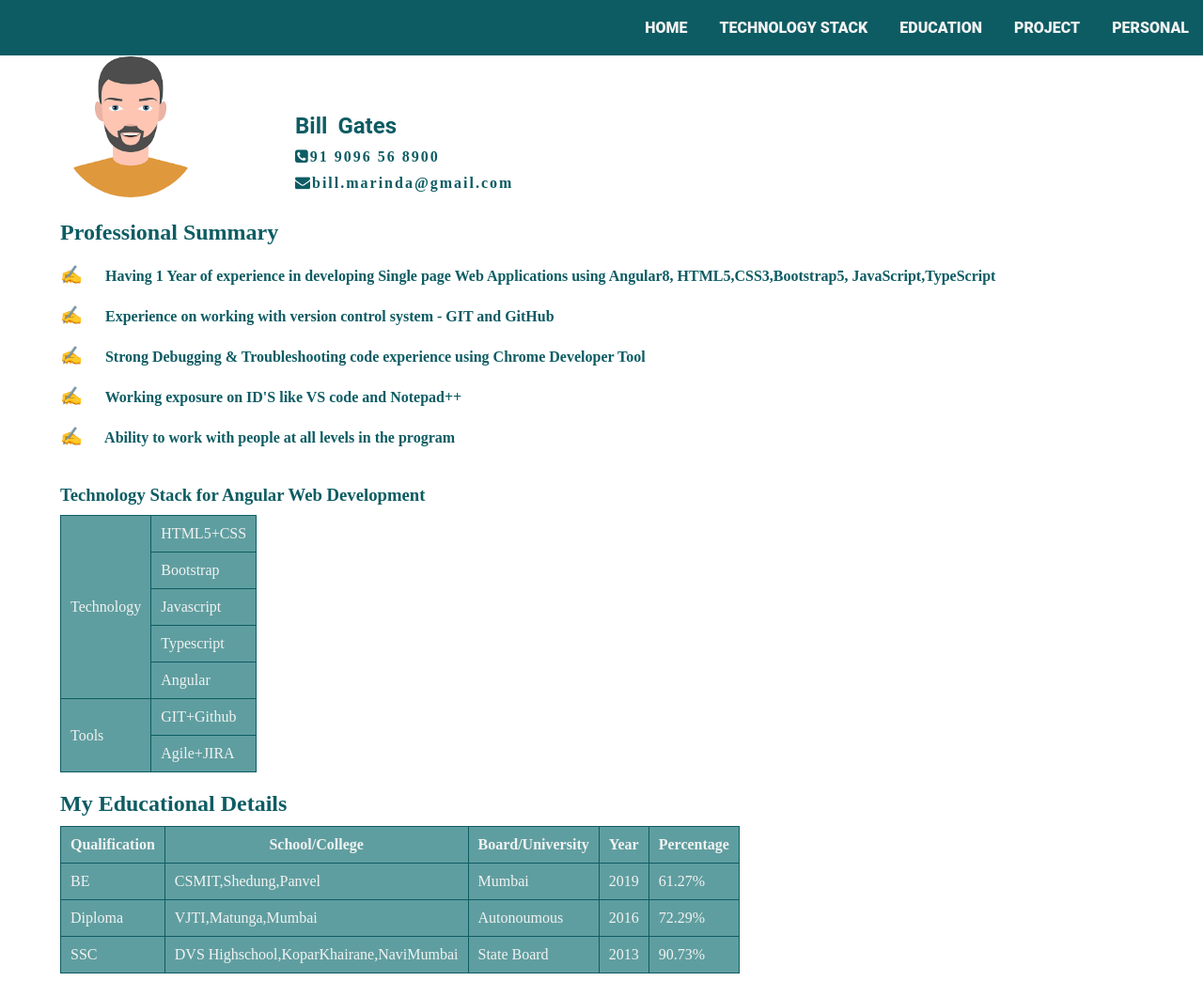
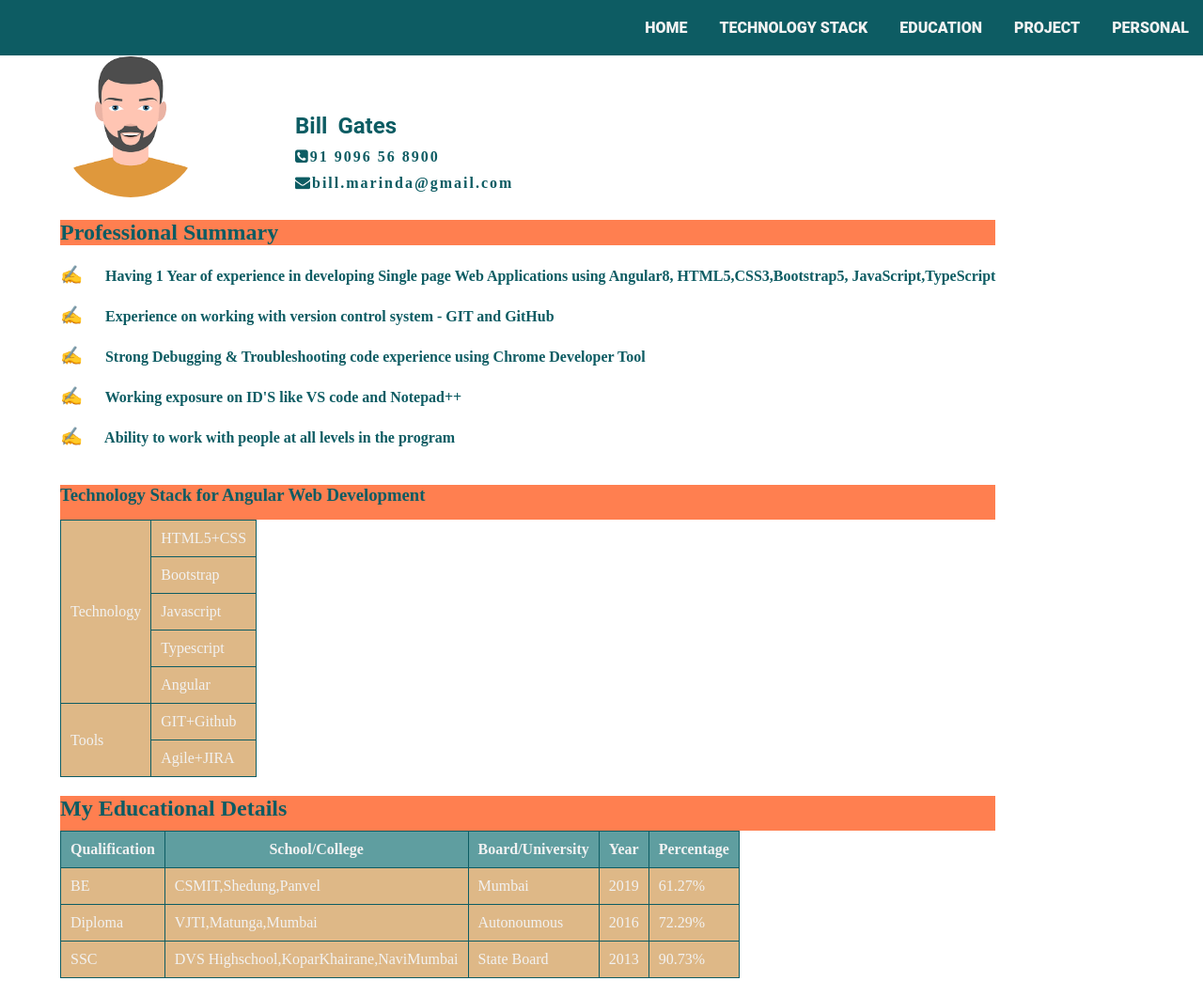
Before and after one commit to swatijadhav7248/my-profile-new, a plain HTML site: page index.html in a window 1280 px wide. Shown: the top 1044 px of the page at 94% size. Drawn offline with Linux system fonts and the light colour scheme.

Commit message:
update style.css
update style.css

```diff
--- a/style.css
+++ b/style.css
@@ -69,6 +69,8 @@ header nav ul li a{
 
 .summary h2{
     color:#0D5C63;
+    background-color: coral;
+    font-size: x-large;
 }
 
 .summary ul li{
@@ -78,7 +80,7 @@ header nav ul li a{
 }
 
 .summary ul li::before{
-    content:'✍️';
+    content: '✍️' ;
    font-size: larger;
    padding-right: 20px;
 }
@@ -91,16 +93,19 @@ header nav ul li a{
     color:#0D5C63;
     font-weight: bolder;
     margin-top: 20px;
-    padding-bottom: 10px;
+    padding-bottom: 15px;
+    background-color:coral;
 }
 
 .techstack table,th,tr,td {
     border: 1px solid #0D5C63;
     border-collapse: collapse;
+    padding-top: 10px;
 }
 
 .techstack table,th,td {
     padding:10px;
+    background-color: burlywood;
 }
 
 .techstack table,tbody,th ,tr {
@@ -114,6 +119,7 @@ header nav ul li a{
      font-weight: bolder;
      margin-top: 20px;
      padding-bottom: 10px;
+     background-color: coral;
 }
 
 .education table,th,tr,td {
@@ -131,6 +137,7 @@ header nav ul li a{
     font-weight: bolder;
     margin-top: 20px;
     padding-bottom: 10px;
+    background-color: chocolate;
 }
 
 .personal strong {
```
